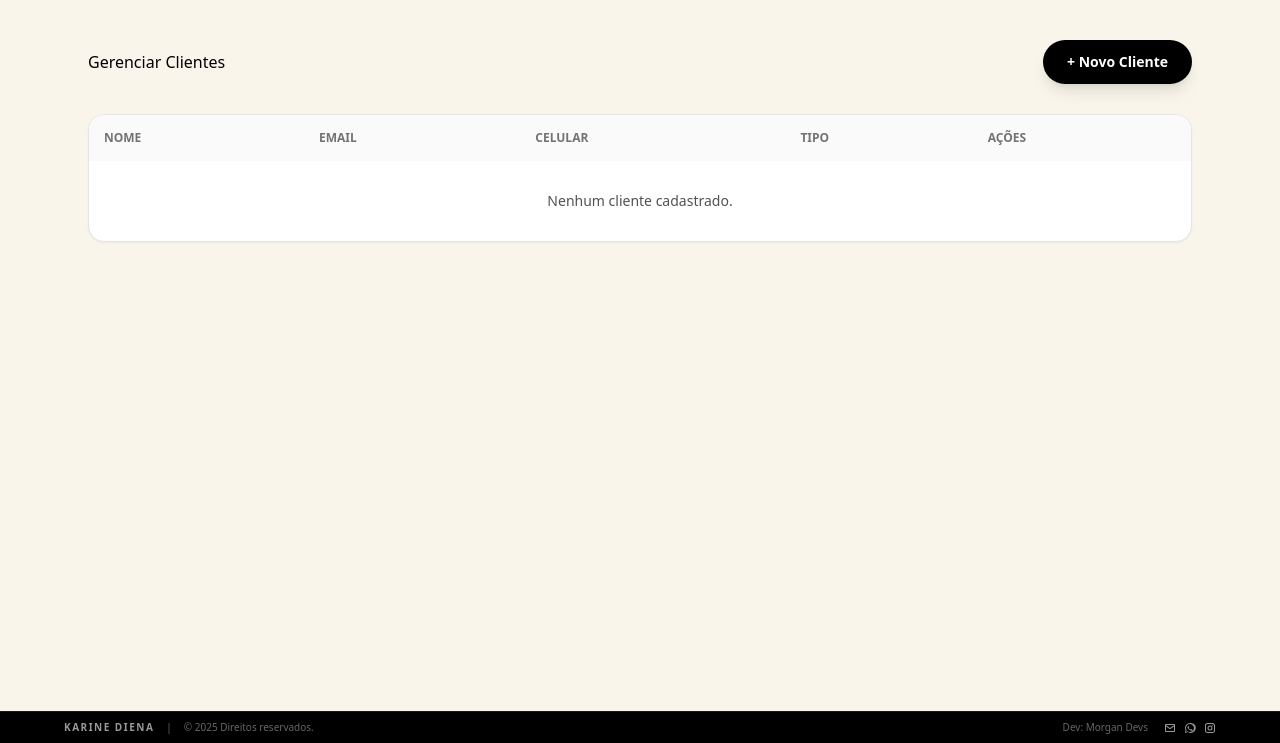
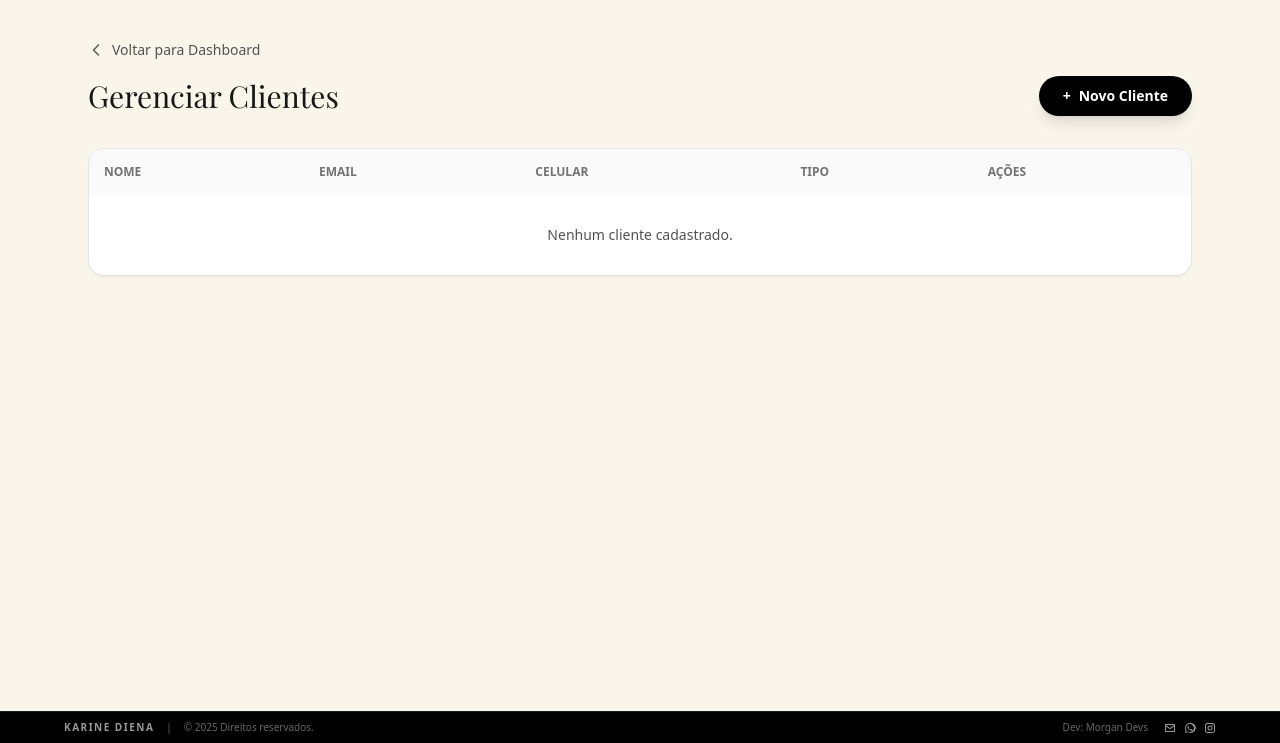
Before and after one commit to jmcardoso18/PI-2-2025-3-semestre, a Django app: page /dashboard/clientes/ in a window 1280 px wide. Shown: the part 57-800 px from the top of the page. Run offline with Django 5.2, Linux system fonts and the light colour scheme; the visitor is signed in with stand-in values (Sample User, id 1); data that the repository does not hold is empty; some libraries are stand-ins or nearby versions.

Commit message:
feat: :art: ajuste menu lateral e adicionado botões de voltar a dashboard

```diff
--- a/core/templates/core/base_dashboard.html
+++ b/core/templates/core/base_dashboard.html
@@ -41,12 +41,12 @@
         </div>
     </header>
 
-    <div id="mobile-menu" class="hidden-menu fixed top-[57px] left-0 w-full md:w-96 bg-neutral-900 border-r border-b border-white/10 z-40 shadow-2xl p-6">
+    <div id="mobile-menu" class="hidden-menu fixed top-[57px] left-0 h-[calc(100vh-57px)] w-full md:w-80 bg-neutral-900 border-r border-white/10 z-40 shadow-2xl p-6 overflow-y-auto">
 
         {% if user.is_staff %}
             <h3 class="text-xs font-semibold uppercase tracking-[0.2em] text-white/40 mb-6">Menu de Gestão (Admin)</h3>
 
-            <div class="grid grid-cols-2 gap-4">
+            <div class="flex flex-col gap-3">
                 <a href="{% url 'cliente_lista' %}" class="flex items-center gap-3 p-3 rounded-lg hover:bg-white/5 transition group">
                     <span class="text-xl group-hover:scale-110 transition">👥</span>
                     <span class="text-sm font-medium text-white/80 group-hover:text-white">Clientes</span>
@@ -63,18 +63,21 @@
                     <span class="text-xl group-hover:scale-110 transition">📝</span>
                     <span class="text-sm font-medium text-white/80 group-hover:text-white">Pendências</span>
                 </a>
-
                 <a href="{% url 'atividade_lista' %}" class="flex items-center gap-3 p-3 rounded-lg hover:bg-white/5 transition group">
-                    <span class="text-xl">⏰</span><span class="text-sm font-medium text-white/80">Atividades</span>
+                    <span class="text-xl group-hover:scale-110 transition">⏰</span>
+                    <span class="text-sm font-medium text-white/80 group-hover:text-white">Atividades</span>
                 </a>
                 <a href="{% url 'ocorrencia_lista' %}" class="flex items-center gap-3 p-3 rounded-lg hover:bg-white/5 transition group">
-                    <span class="text-xl">⚠️</span><span class="text-sm font-medium text-white/80">Ocorrências</span>
+                    <span class="text-xl group-hover:scale-110 transition">⚠️</span>
+                    <span class="text-sm font-medium text-white/80 group-hover:text-white">Ocorrências</span>
                 </a>
                 <a href="{% url 'servico_lista' %}" class="flex items-center gap-3 p-3 rounded-lg hover:bg-white/5 transition group">
-                    <span class="text-xl">💰</span><span class="text-sm font-medium text-white/80">Serviços</span>
+                    <span class="text-xl group-hover:scale-110 transition">💰</span>
+                    <span class="text-sm font-medium text-white/80 group-hover:text-white">Serviços</span>
                 </a>
                 <a href="{% url 'equipe_lista' %}" class="flex items-center gap-3 p-3 rounded-lg hover:bg-white/5 transition group">
-                    <span class="text-xl">🔐</span><span class="text-sm font-medium text-white/80">Acessos</span>
+                    <span class="text-xl group-hover:scale-110 transition">🔐</span>
+                    <span class="text-sm font-medium text-white/80 group-hover:text-white">Acessos</span>
                 </a>
             </div>
 
--- a/core/templates/core/cliente_lista.html
+++ b/core/templates/core/cliente_lista.html
@@ -1,10 +1,21 @@
 {% extends 'core/base_dashboard.html' %}
 
 {% block content %}
-<div style="display: flex; justify-content: space-between; align-items: center; margin-bottom: 30px;">
-    <h1>Gerenciar Clientes</h1>
-    <a href="{% url 'cliente_novo' %}" class="bg-black text-white px-6 py-3 rounded-full text-sm font-semibold hover:bg-neutral-800 transition shadow-lg">
-        + Novo Cliente
+<a href="{% url 'dashboard' %}" class="inline-flex items-center gap-2 text-neutral-600 hover:text-neutral-900 transition mb-4 group">
+    <svg xmlns="http://www.w3.org/2000/svg" fill="none" viewBox="0 0 24 24" stroke-width="2" stroke="currentColor" class="w-4 h-4 group-hover:-translate-x-1 transition-transform">
+        <path stroke-linecap="round" stroke-linejoin="round" d="M15.75 19.5L8.25 12l7.5-7.5" />
+    </svg>
+    <span class="text-sm font-medium">Voltar para Dashboard</span>
+</a>
+
+<div class="mb-8 flex flex-col sm:flex-row sm:items-center sm:justify-between gap-4">
+    <div>
+        <h1 class="font-display text-2xl sm:text-3xl text-neutral-900">
+            Gerenciar Clientes
+        </h1>
+    </div>
+    <a href="{% url 'cliente_novo' %}" class="bg-black text-white px-6 py-2.5 rounded-full text-sm font-semibold hover:bg-neutral-800 transition shadow-lg flex items-center gap-2">
+        <span>+</span> Novo Cliente
     </a>
 </div>
 
```
Also changed, not shown: core/templates/core/atividade_lista.html (+7 -0 lines), core/templates/core/equipe_lista.html (+7 -0 lines), core/templates/core/evento_lista.html (+7 -0 lines), core/templates/core/fornecedor_lista.html (+7 -0 lines), core/templates/core/ocorrencia_lista.html (+7 -0 lines), core/templates/core/servico_lista.html (+7 -0 lines), core/templates/core/tarefa_lista.html (+7 -0 lines).
